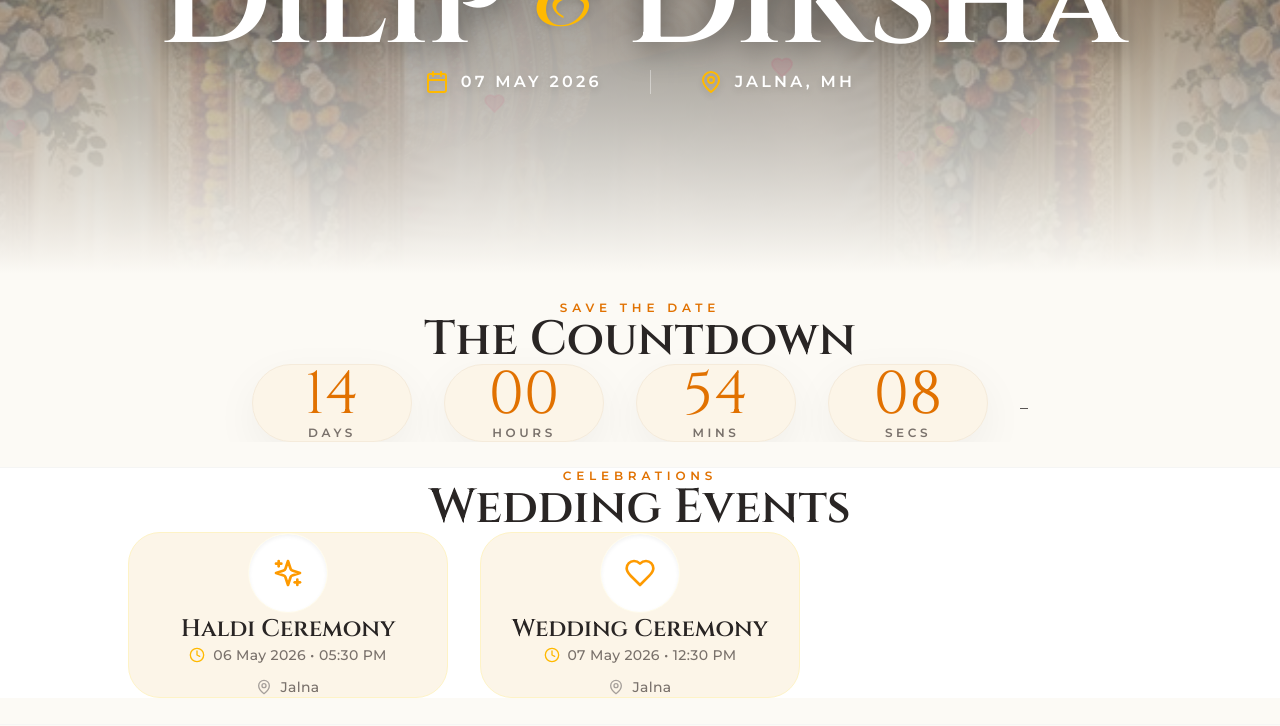
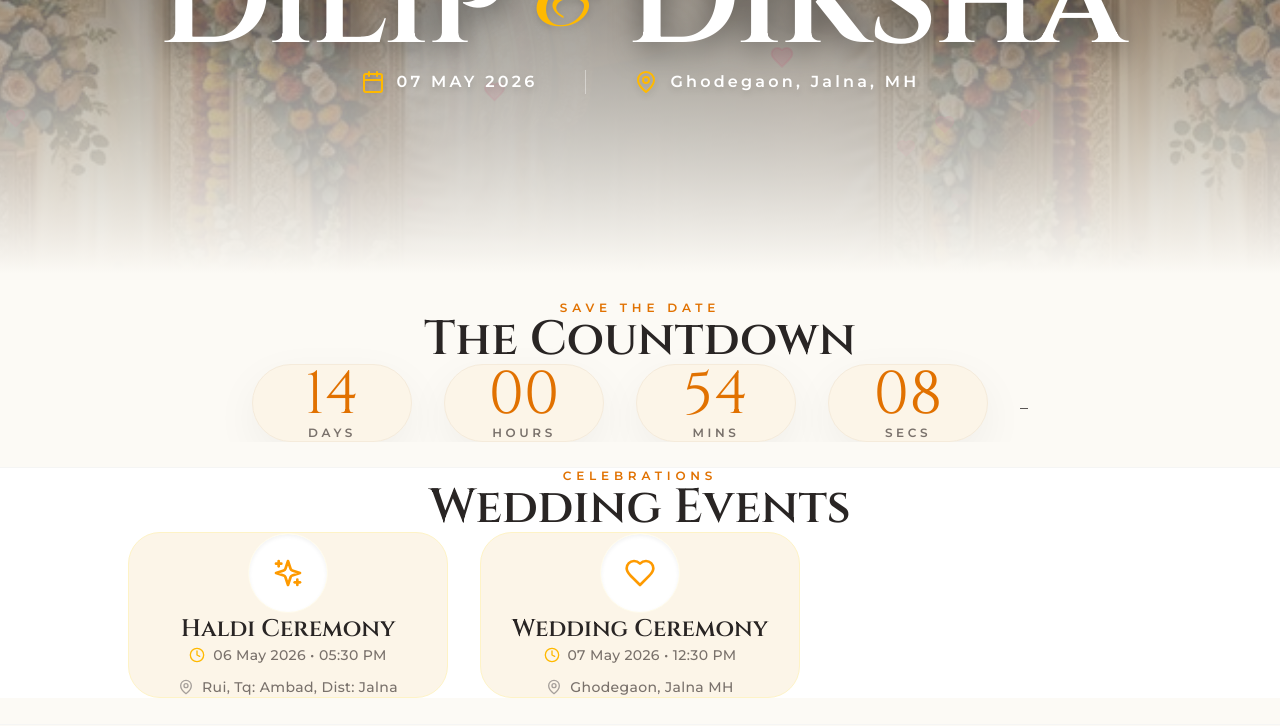
Before and after one commit to yogesh7721/wedding-invitation, a React (Vite) app: page / in a window 1280 px wide. Shown: the part 526-1252 px from the top of the page. Built offline with nearby package versions, Linux system fonts and the light colour scheme.

Commit message:
desingchange

```diff
--- a/src/App.jsx
+++ b/src/App.jsx
@@ -19,19 +19,19 @@ import img7 from "../public/img7.png";
 import img8 from "../public/img8.png";
 import img9 from "../public/img9.png";
 import img11 from "../public/img11.png";
-import img12 from "../public/img12.png";
+// import img12 from "../public/img12.png";
 
 // Video
 import dilipVideo from "../public/dilip video.mp4";
 
-const backgrounds = [bgimg4, bg, bg1, bgimg2, bgimg3];
+const backgrounds = [bgimg4, bg, bg1, bgimg2, bgimg3, bgimg4];
 const galleryImages = [
-  img11, img1, img3, img7, img8, img9,
+  mainImg, bgimg2, img1, img3, img7, img8, img9,
 ];
 
 const events = [
-  { name: "Haldi Ceremony", time: "06 May 2026 • 05:30 PM", location: "Jalna", icon: Sparkles },
-  { name: "Wedding Ceremony", time: "07 May 2026 • 12:30 PM", location: "Jalna", icon: Heart },
+  { name: "Haldi Ceremony", time: "06 May 2026 • 05:30 PM", location: "Rui, Tq: Ambad, Dist: Jalna", icon: Sparkles },
+  { name: "Wedding Ceremony", time: "07 May 2026 • 12:30 PM", location: "Ghodegaon, Jalna MH", icon: Heart },
   // { name: "Reception", time: "08 May 2026 • 08:00 PM", location: "Jalna", icon: Music },
 ];
 
@@ -261,7 +261,7 @@ export default function App() {
             <div className="hidden sm:block w-[1px] h-6 bg-white/40"></div>
             <div className="flex items-center justify-center gap-3 text-white">
               <MapPin className="text-amber-400 w-6 h-6 drop-shadow-md" />
-              <span className="font-semibold tracking-[0.2em] text-sm md:text-base drop-shadow-md">JALNA, MH</span>
+              <span className="font-semibold tracking-[0.2em] text-sm md:text-base drop-shadow-md">Ghodegaon, Jalna, MH</span>
             </div>
           </motion.div>
         </div>
@@ -499,7 +499,7 @@ export default function App() {
                     className="flex flex-col sm:flex-row items-center sm:justify-between text-center sm:text-left gap-4 p-8 rounded-2xl bg-[#fcf5e8] border border-[#f5ebdb] hover:border-green-200 shadow-sm hover:shadow-lg transition-all duration-300"
                   >
                     <div>
-                      <p className="text-red-600/80 uppercase tracking-[0.2em] text-[10px] font-bold mb-2">RSVP / Contact</p>
+                      <p className="text-red-600/80 uppercase tracking-[0.2em] text-[10px] font-bold mb-2"> Contact</p>
                       <h4 className="text-2xl font-serif text-stone-800">{contact.name}</h4>
                     </div>
                     <a
```
